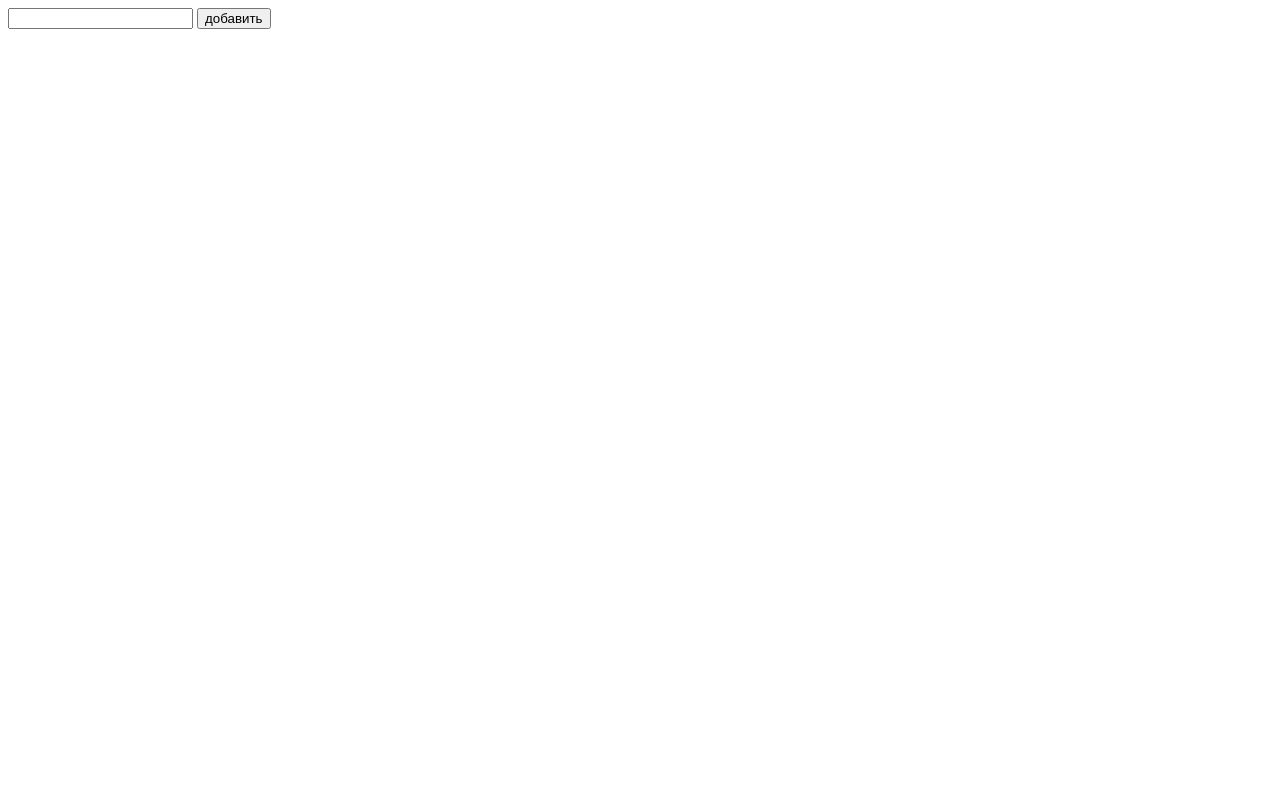
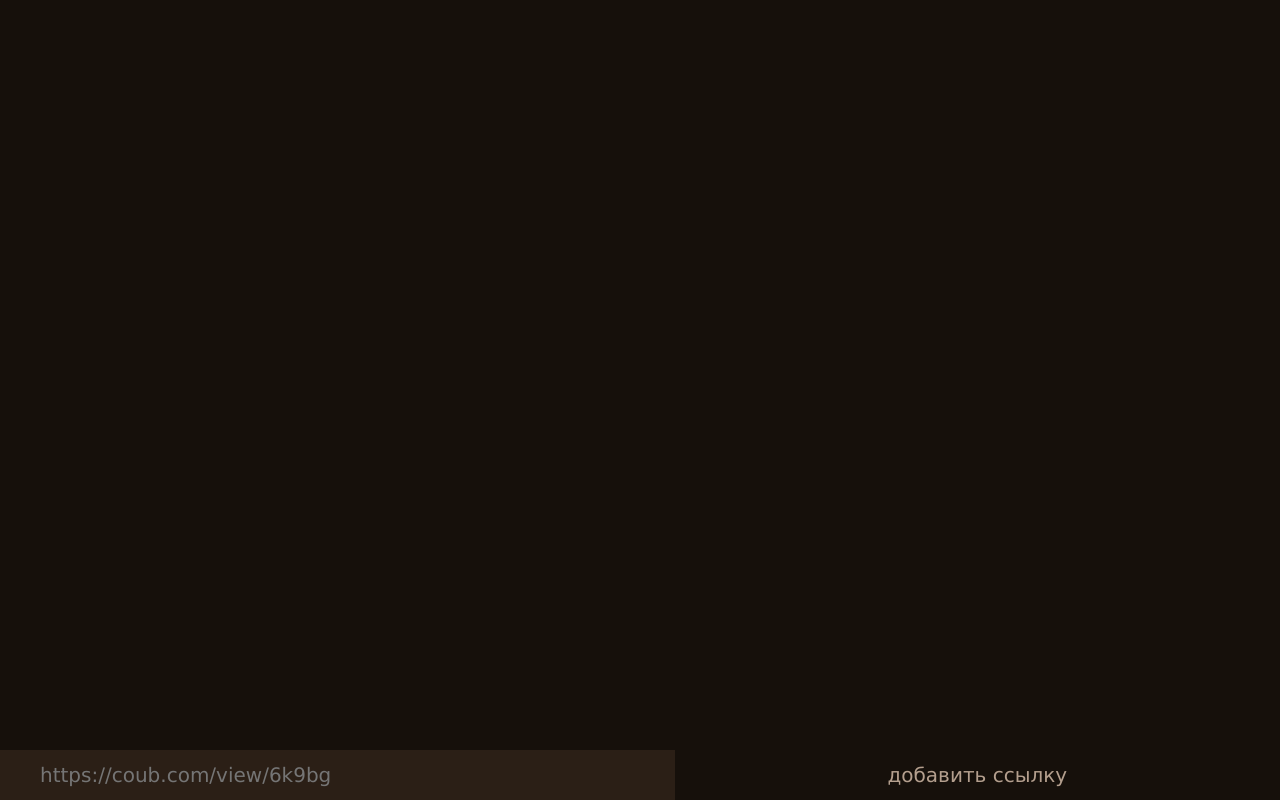
Before and after one commit to igor-smolkov/eternalfilm, a website built with webpack: page src/main.pug in a window 1280 px wide. Built offline with nearby package versions, Linux system fonts and the light colour scheme.

Commit message:
Made a style

```diff
--- a/src/main.pug
+++ b/src/main.pug
@@ -5,7 +5,8 @@ block variables
   - var descr = 'Экспериментальный бесконечный фильм, интерактивный видео-арт'
 
 block content
-    .screen
-    form
-      input#link(type="text")
-      input(type="button", value="добавить")
+    .cinema
+      .screen
+      form
+        input#link(type="text", placeholder="https://coub.com/view/6k9bg")
+        input(type="button", value="добавить ссылку")
--- /dev/null
+++ b/src/reset.css
@@ -0,0 +1,36 @@
+*{
+	padding: 0;
+	margin: 0;
+	border: 0;
+}
+*,*:before,*:after{
+	-moz-box-sizing: border-box;
+	-webkit-box-sizing: border-box;
+	box-sizing: border-box;
+}
+:focus,:active{outline: none;}
+a:focus,a:active{outline: none;}
+
+nav,footer,header,aside{display: block;}
+
+html,body{
+	height: 100%;
+	width: 100%;
+	font-size: 100%;
+	line-height: 1;
+	font-size: 14px;
+	-ms-text-size-adjust: 100%;
+	-moz-text-size-adjust: 100%;
+	-webkit-text-size-adjust: 100%;
+}
+input,button,textarea{font-family:inherit;font-size:inherit;}
+
+input::-ms-clear{display: none;}
+button{cursor: pointer;}
+button::-moz-focus-inner {padding:0;border:0;}
+a, a:visited{text-decoration: none;}
+a:hover{text-decoration: none;}
+ul li{list-style: none;}
+img{vertical-align: top;}
+
+h1,h2,h3,h4,h5,h6{font-size:inherit;font-weight: 400;}
--- a/src/style.scss
+++ b/src/style.scss
@@ -1,3 +1,38 @@
-p {
-    color: red;
+@import 'reset.css';
+
+body {
+    font-size: 20px;
+    font-family: Verdana, Geneva, Tahoma, sans-serif;
 }
+
+.cinema{
+    width: 100%;
+    height: 100%;
+    display: flex;
+    flex-direction: column;
+    .screen {
+        flex-grow: 1;
+        background-color: rgb(22, 16, 11);
+    }
+    form {
+        display: flex;
+        min-width: 200px;
+        min-height: 50px;
+        justify-content: space-between;
+        input {
+            flex-grow: 1;
+            padding: 5px 40px;
+            background-color: rgb(43, 31, 22);
+            color: white;
+            &[type='button'] {
+                background-color: rgb(22, 16, 11);
+                color: rgb(180, 159, 142);
+                &:hover {
+                    background-color: rgb(43, 31, 22);
+                    color: white;
+                    border: 1px solid rgb(180, 159, 142);
+                }
+            }
+        }
+    }
+}
```
